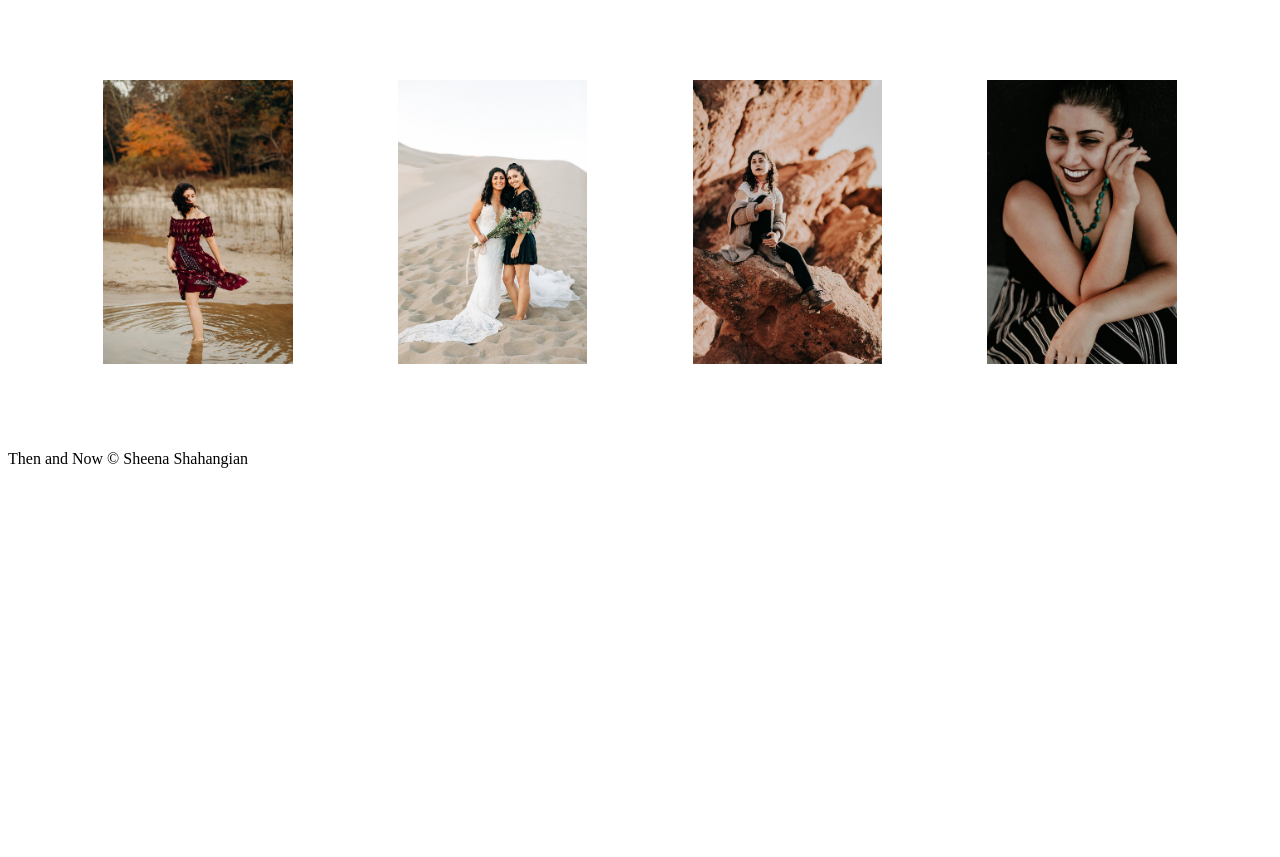
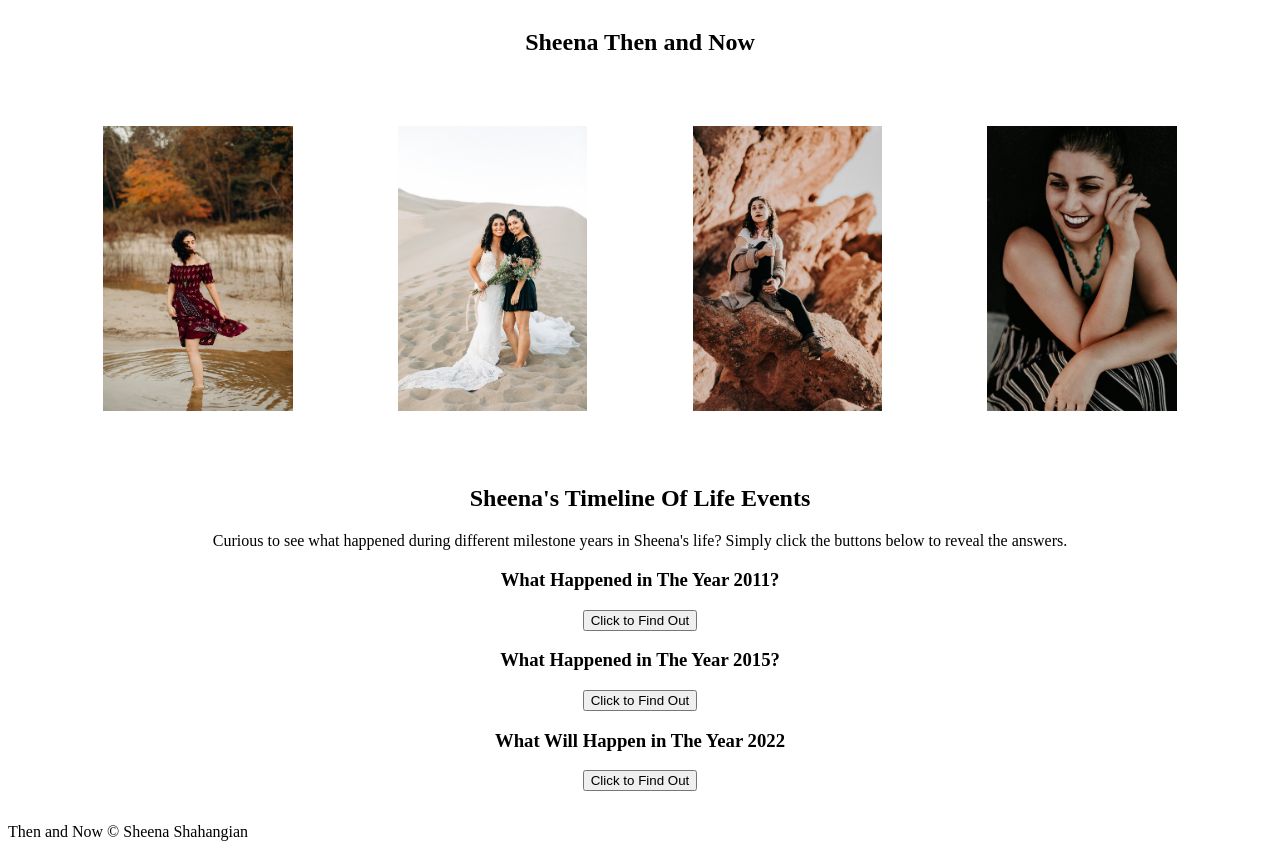
Before and after one commit to SheenaShahangian/CS601_HW6_Shahangian, a plain HTML site: page index.html in a window 1280 px wide. Shown: the part 29-886 px from the top of the page. Before the commit the page ends 800 px from the top, so only its background shows below. Drawn offline with nearby package versions, Linux system fonts and the light colour scheme.

Commit message:
vue applied

```diff
--- a/css/styles.css
+++ b/css/styles.css
@@ -13,3 +13,8 @@
     margin: 2%;
 
 }
+
+/* Default the answer container to not be displayed */
+.answer_container {
+    display: none;
+}
--- a/index.html
+++ b/index.html
@@ -10,7 +10,7 @@
     <!-- link to stylesheet -->
     <link href="css/styles.css" type="text/css" rel="stylesheet"/>
     <!-- Use of Google Fonts -->
-    <link rel="stylesheet" href="https://fonts.googleapis.com/css2?family=Noto+Sans:wght@400;700">
+    <link rel="stylesheet" href="https://fonts.googleapis.com/css2?family=Merriweather:wght@300;900">
     <link rel="stylesheet" href="https://fonts.googleapis.com/css2?family=Barlow:wght@300;700">
 </head>
 <body>
@@ -26,7 +26,8 @@
 
     <main>
 
-        <div id="app">
+        <section id="app">
+            <h1>{{ primaryHeading }}</h1>
             <div class = "image_div" @mouseover="isVisibleOne = !isVisibleOne">
                 <img id="imageOneBefore" v-show="isVisibleOne" :src="imageOneBeforeHover" :alt="imageOneAltTxtBefore">
                 <img id="imageOneAfter" v-show="!isVisibleOne" :src="imageOneAfterHover" :alt="imageOneAltTxtAfter">
@@ -48,15 +49,28 @@
             </div>
 
 
-            <!-- <img :src="imageOneBeforeHover" :alt="imageOneAltTxtBefore"
-            @mouseover="imageOneBeforeHover = imageOneAfterHover" @mouseover="imageOneAltTxtBefore = imageOneAltTxtAfter"/>
-            <img :src="imageTwoBeforeHover" :alt="imageTwoAltTxtBefore"
-            @mouseover="imageTwoBeforeHover = imageTwoAfterHover" @mouseover="imageTwoAltTxtBefore = imageTwoAltTxtAfter"/>
-            <img :src="imageThreeBeforeHover" :alt="imageThreeAltTxtBefore"
-            @mouseover="imageThreeBeforeHover = imageThreeAfterHover" @mouseover="imageThreeAltTxtBefore = imageThreeAltTxtAfter"/>
-            <img :src="imageFourBeforeHover" :alt="imageFourAltTxtBefore"
-            @mouseover="imageFourBeforeHover = imageFourAfterHover" @mouseover="imageFourAltTxtBefore = imageFourAltTxtAfter"/> -->
-          </div>
+            <!-- introduce the timeline part of the page -->
+            <h2>{{ secondaryHeading }}</h2>
+
+            <!-- this is a paragraph blurb explaining what this section is about -->
+            <p>{{ timelineBlurb }}</p>
+
+            <!-- the first timeline milestone -->
+            <h3>{{ firstYear }} </h3>
+            <p class="answer_container" id="answer_one"></p>
+            <button id="button_one" v-on:click="revealYearOne">{{ buttonText }}</button>
+
+            <!-- the second timeline milestone -->
+            <h3>{{ secondYear }} </h3>
+            <p class="answer_container" id="answer_two"></p>
+            <button id="button_two" v-on:click="revealYearTwo">{{ buttonText }}</button>
+
+            <!-- the third timeline milestone -->
+            <h3>{{ thirdYear }} </h3>
+            <p class="answer_container" id="answer_three"></p>
+            <button id="button_three" v-on:click="revealYearThree">{{ buttonText }}</button>
+
+        </section>
 
 
     </main>
--- a/js/app.js
+++ b/js/app.js
@@ -1,10 +1,13 @@
-var app = new Vue({
+let app = new Vue({
     el: '#app',
     data: {
         isVisibleOne: true,
         isVisibleTwo: true,
         isVisibleThree: true,
         isVisibleFour: true,
+
+        // h1 for the page
+        primaryHeading: "Sheena Then and Now",
 
         // image one data, including filenames and alt text
         imageOneBeforeHover: "multimedia/sheena-adult-1.jpeg",
@@ -28,6 +31,69 @@ var app = new Vue({
         imageFourBeforeHover: "multimedia/sheena-adult-4.jpeg",
         imageFourAltTxtBefore: "Sheena smiling and looking down",
         imageFourAfterHover: "multimedia/sheena-child-4.jpeg",
-        imageFourAltTxtAfter: "Sheena wearing a captain's hat"
+        imageFourAltTxtAfter: "Sheena wearing a captain's hat",
+
+        // h2 for the page
+        secondaryHeading: "Sheena's Timeline Of Life Events",
+
+        // p for under the secondary heading
+        timelineBlurb: `Curious to see what happened during different milestone years in Sheena's life? Simply
+        click the buttons below to reveal the answers.`,
+
+        // years the timeline will address, as h3s
+        firstYear: "What Happened in The Year 2011?",
+        secondYear: "What Happened in The Year 2015?",
+        thirdYear: "What Will Happen in The Year 2022",
+
+        // text for buttons
+        buttonText: "Click to Find Out",
     },
+
+    methods: {
+        /* This is a method that reveals the answer to the first timeline year, and hides the
+        button when the answer is displayed */
+        revealYearOne: function() {
+            // get the answer container and replace its contents with the actual answer
+            let answerOne = document.getElementById("answer_one");
+            answerOne.innerHTML = `2011 is the year Sheena graduated high school.`;
+
+            // reveal the answer, as it was hidden
+            answerOne.style.display = "block";
+
+            // get the button so we can hide it after revealing the answer
+            let yearButton = document.getElementById("button_one");
+            yearButton.style.display = "none";
+        },
+
+        /* This is a method that reveals the answer to the second timeline year, and hides the
+        button when the answer is displayed */
+        revealYearTwo: function() {
+            // get the answer container and replace its contents with the actual answer
+            let answerTwo = document.getElementById("answer_two");
+            answerTwo.innerHTML = `In 2015, Sheena graduated with her BS in Business Administration.`;
+
+            // reveal the answer, as it was hidden
+            answerTwo.style.display = "block";
+
+            // get the button so we can hide it after revealing the answer
+            let yearButton = document.getElementById("button_two");
+            yearButton.style.display = "none";
+        },
+
+        /* This is a method that reveals the answer to the third timeline year, and hides the
+        button when the answer is displayed */
+        revealYearThree: function() {
+            // get the answer container and replace its contents with the actual answer
+            let answerThree = document.getElementById("answer_three");
+            answerThree.innerHTML = `While it hasn't happened yet, 2022 is the year Sheena gets her MS in Software Development
+            from Boston University.`;
+
+            // reveal the answer, as it was hidden
+            answerThree.style.display = "block";
+
+            // get the button so we can hide it after revealing the answer
+            let yearButton = document.getElementById("button_three");
+            yearButton.style.display = "none";
+        }
+     }
 });
```
Also changed, not shown: 2 other files.
